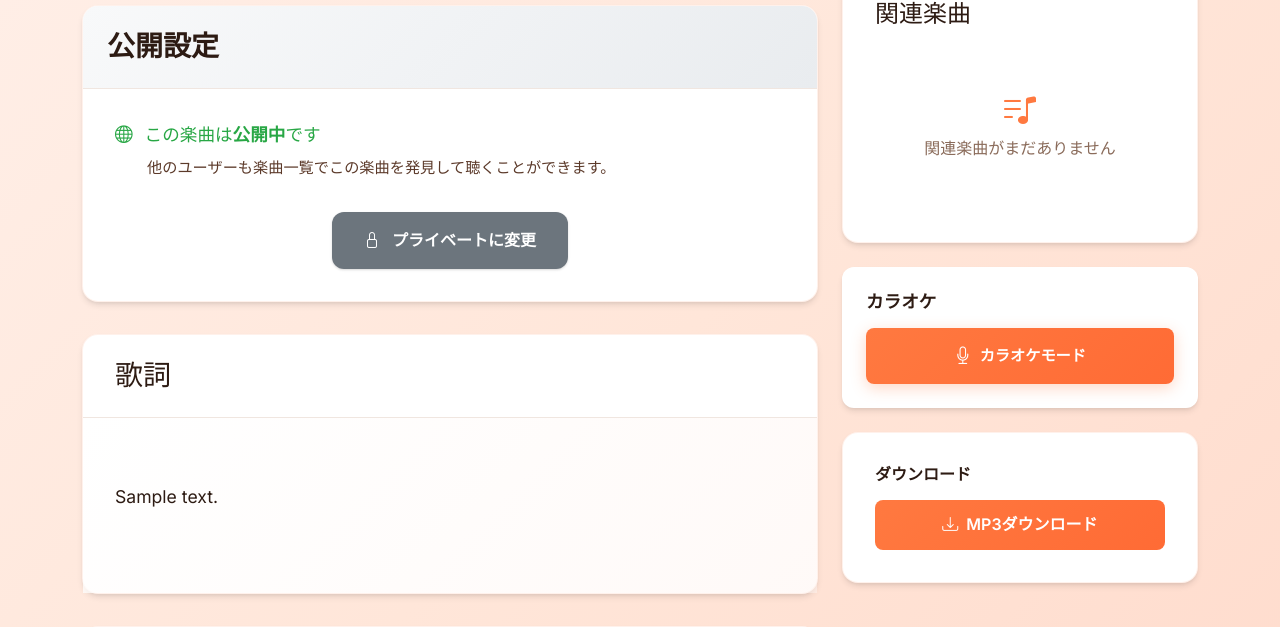
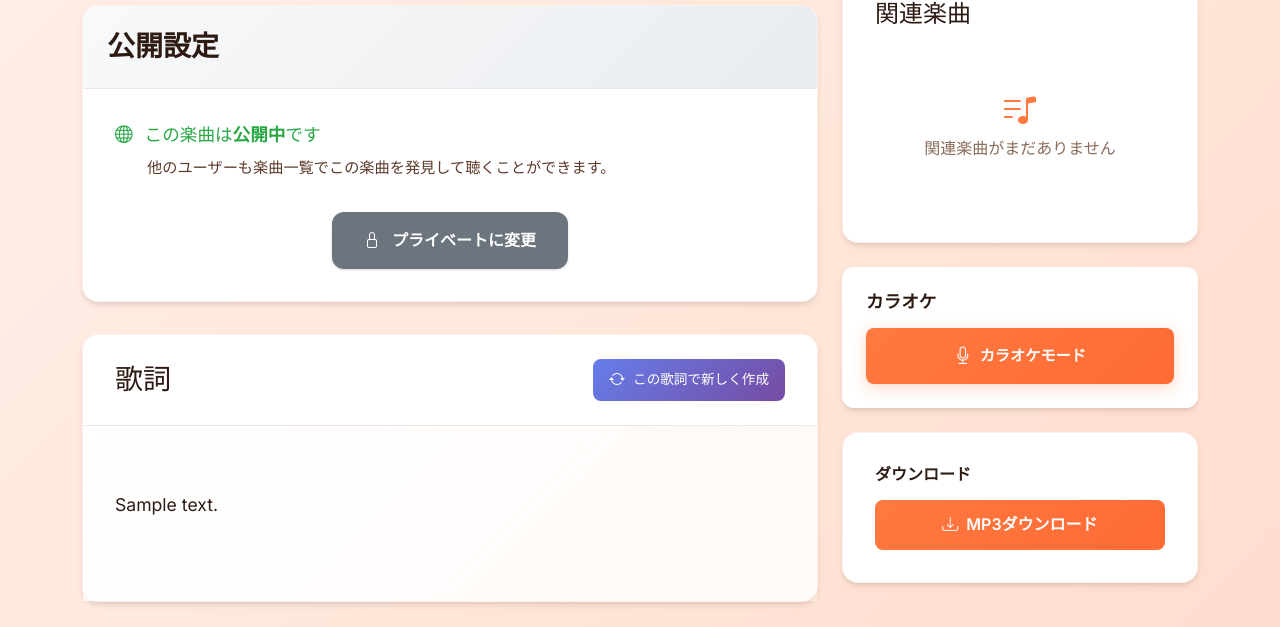
Before and after one commit to Yulkjh/utamemo-app, a Django app: page /songs/1/ in a window 1280 px wide. Shown: the part 778-1405 px from the top of the page. Run offline with Django 5.2, Linux system fonts and the light colour scheme; a user stored in the database is signed in; tables that the repository leaves empty hold one stand-in row (values such as "Sample post"); grey boxes marked "Sample" are stand-in pictures.

Commit message:
同じ歌詞で再生成機能を追加

```diff
--- a/myproject/songs/urls.py
+++ b/myproject/songs/urls.py
@@ -23,6 +23,7 @@ urlpatterns = [
     path('songs/<int:pk>/update-title/', views.update_song_title, name='update_title'),
     path('songs/<int:pk>/retry/', views.retry_song_generation, name='retry_song'),
     path('songs/<int:pk>/status/', views.check_song_status, name='check_song_status'),
+    path('songs/<int:pk>/recreate/', views.recreate_with_lyrics, name='recreate_with_lyrics'),
     path('admin/api-status/', views.api_status_view, name='api_status'),
     path('set-language/<str:lang>/', views.set_language, name='set_language'),
 
--- a/myproject/songs/views.py
+++ b/myproject/songs/views.py
@@ -1829,3 +1829,28 @@ def content_violation_view(request):
     }
 
     return render(request, 'songs/content_violation.html', context)
+
+
+@login_required
+def recreate_with_lyrics(request, pk):
+    """同じ歌詞で新しい楽曲を作成（歌詞をセッションに保存して作成画面へ遷移）"""
+    song = get_object_or_404(Song, pk=pk)
+
+    # 歌詞を取得
+    lyrics = song.lyrics
+    if not lyrics:
+        app_language = request.session.get('app_language', 'ja')
+        if app_language == 'en':
+            messages.error(request, 'This song has no lyrics.')
+        elif app_language == 'zh':
+            messages.error(request, '这首歌曲没有歌词。')
+        else:
+            messages.error(request, 'この楽曲には歌詞がありません。')
+        return redirect('songs:song_detail', pk=pk)
+
+    # 歌詞をセッションに保存
+    request.session['generated_lyrics'] = lyrics.content
+    request.session['extracted_text'] = ''  # 元テキストはクリア
+
+    # 楽曲作成画面にリダイレクト（歌詞確認画面をスキップ）
+    return redirect('songs:lyrics_confirmation')
--- a/myproject/templates/songs/song_detail.html
+++ b/myproject/templates/songs/song_detail.html
@@ -266,6 +266,12 @@
             <div class="lyrics-card fade-in">
                 <div class="lyrics-header">
                     <h3>{% if is_english %}Lyrics{% elif is_spanish %}Letra{% elif is_german %}Songtext{% elif is_portuguese %}Letra{% elif is_chinese %}歌词{% else %}歌詞{% endif %}</h3>
+                    {% if user.is_authenticated %}
+                    <a href="{% url 'songs:recreate_with_lyrics' song.pk %}" class="btn-recreate-lyrics">
+                        <i class="bi bi-arrow-repeat"></i>
+                        {% if is_english %}Create New with This Lyrics{% elif is_spanish %}Crear Nueva con Esta Letra{% elif is_german %}Neu erstellen mit diesem Text{% elif is_portuguese %}Criar Nova com Esta Letra{% elif is_chinese %}用这首歌词创建新曲{% else %}この歌詞で新しく作成{% endif %}
+                    </a>
+                    {% endif %}
                 </div>
                 <div class="lyrics-content">
                     {{ lyrics_content|remove_asterisks|linebreaks }}
@@ -782,13 +788,42 @@
     padding: 1.5rem 2rem;
     border-bottom: 1px solid var(--border-color);
     display: flex;
-    justify-content: between;
-    align-items: center;
+    justify-content: space-between;
+    align-items: center;
+    flex-wrap: wrap;
+    gap: 1rem;
 }
 
 .lyrics-header h3 {
     margin: 0;
     color: var(--text-primary);
+}
+
+.btn-recreate-lyrics {
+    display: inline-flex;
+    align-items: center;
+    gap: 0.5rem;
+    padding: 0.5rem 1rem;
+    background: linear-gradient(135deg, #667eea 0%, #764ba2 100%);
+    color: white;
+    border: none;
+    border-radius: var(--radius-md);
+    font-size: 0.85rem;
+    font-weight: 500;
+    text-decoration: none;
+    cursor: pointer;
+    transition: all 0.3s ease;
+}
+
+.btn-recreate-lyrics:hover {
+    background: linear-gradient(135deg, #5a6fd6 0%, #6a4190 100%);
+    transform: translateY(-2px);
+    box-shadow: 0 4px 12px rgba(102, 126, 234, 0.4);
+    color: white;
+}
+
+.btn-recreate-lyrics i {
+    font-size: 1rem;
 }
 
 .lyrics-badge {
```
